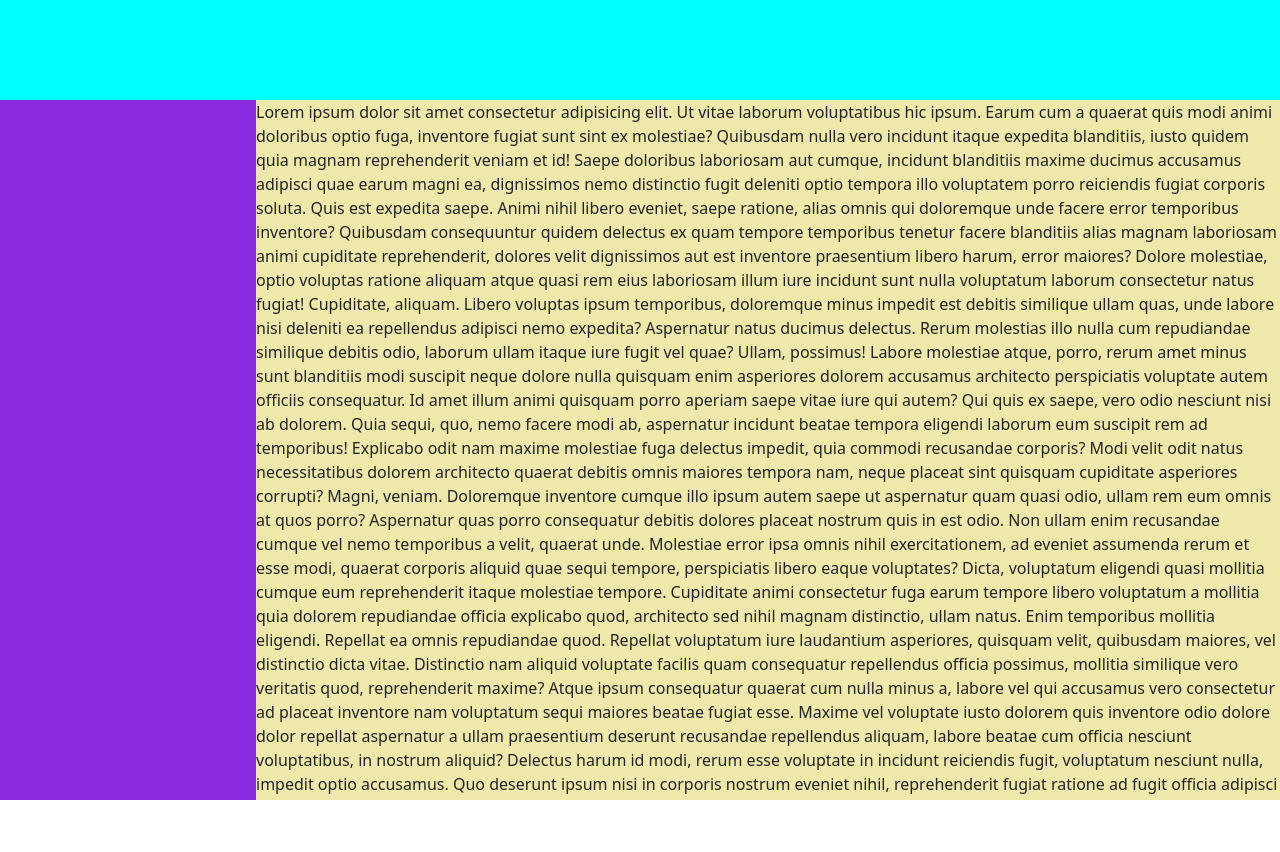
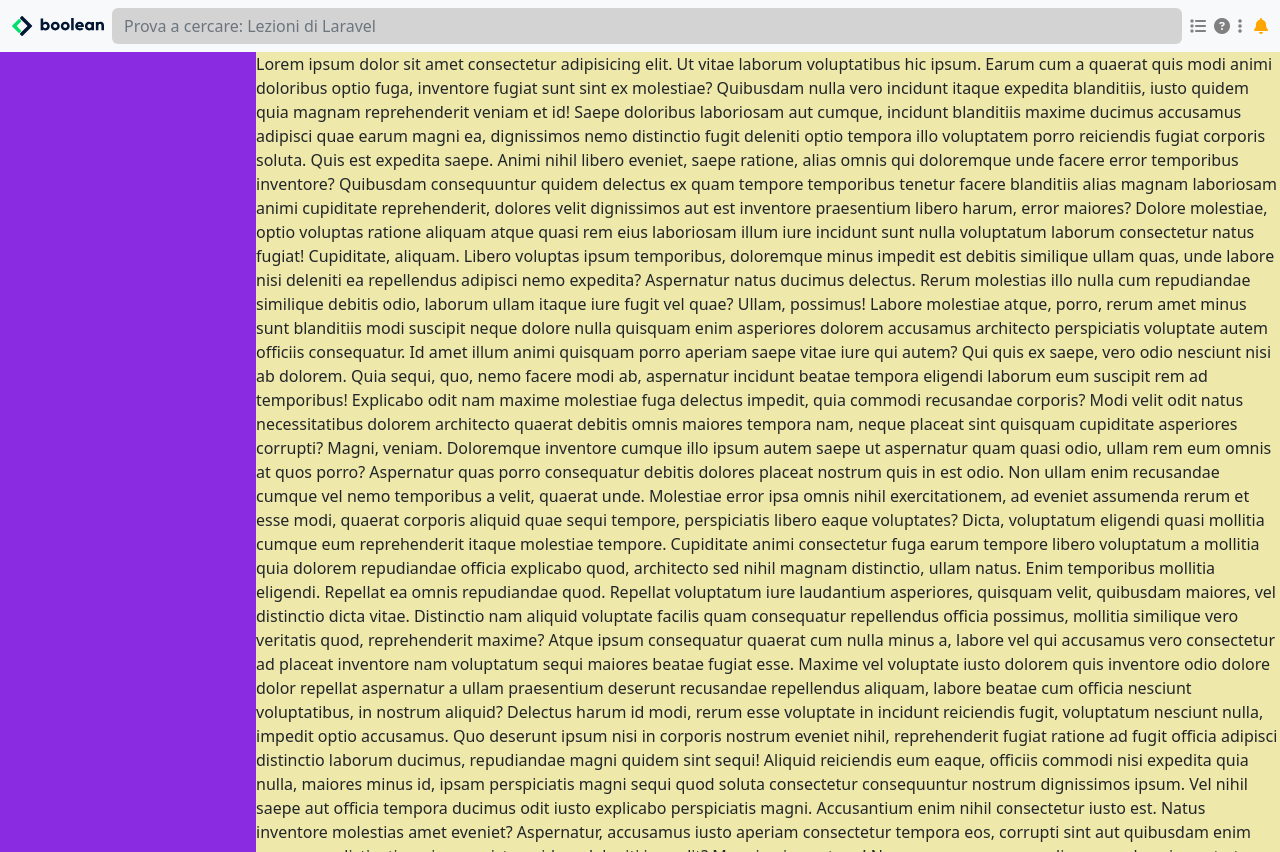
Before and after one commit to xGIANOx/html-css-bootstrap-dashboard, a plain HTML site: page index.html in a window 1280 px wide. Before the commit the page ends 800 px from the top, so only its background shows below. Drawn offline with nearby package versions, Linux system fonts and the light colour scheme.

Commit message:
[add] navbar

```diff
--- a/assets/css/style.css
+++ b/assets/css/style.css
@@ -1,15 +1,54 @@
 .debug .my_nav{
-    height: 100px;
+
     background-color: aqua;
 }
 .debug .my_side{
-    height: calc(100vh - 100px);
+    height: 100vh;
     width: 20%;
     background-color: blueviolet;
 }
 .debug .content{
     width: 80%;
-    height: calc(100vh - 100px);
+    height: 100vh;
     background-color: palegoldenrod;
     overflow-y: auto;
 }
+
+/* utilities */
+
+.max100{
+    max-width: 100%;
+}
+
+/* nav */
+
+
+.fa-bell{
+    color: orange;
+}
+
+.my_bg_lightgray{
+    background-color: lightgrey;
+}
+
+.nav_icons a{
+    color: gray;
+}
+
+/* responsive */
+
+@media screen and (max-width:991px) {
+    .lg_logo,
+    .nav_icons{
+        display: none;
+    }
+}
+
+@media screen and (min-width:992px){
+  .mobile_logo{
+    display: none;
+  }
+  .lg_logo{
+    display: inline-block;
+  }
+}
--- a/index.html
+++ b/index.html
@@ -6,11 +6,44 @@
     <meta name="viewport" content="width=device-width, initial-scale=1.0">
     <title>html-css-bootstrap-dashboard</title>
     <link href="https://cdn.jsdelivr.net/npm/bootstrap@5.2.3/dist/css/bootstrap.min.css" rel="stylesheet" integrity="sha384-rbsA2VBKQhggwzxH7pPCaAqO46MgnOM80zW1RWuH61DGLwZJEdK2Kadq2F9CUG65" crossorigin="anonymous">
+    <link rel="stylesheet" href="https://cdnjs.cloudflare.com/ajax/libs/font-awesome/6.2.1/css/all.min.css" integrity="sha512-MV7K8+y+gLIBoVD59lQIYicR65iaqukzvf/nwasF0nqhPay5w/9lJmVM2hMDcnK1OnMGCdVK+iQrJ7lzPJQd1w==" crossorigin="anonymous" referrerpolicy="no-referrer" />
     <link rel="stylesheet" href="./assets/css/style.css">
 </head>
 <body class="debug">
 
-    <div class="my_nav"></div>
+    <div class="my_nav">
+        <nav class="navbar navbar-expand-lg bg-light max100 d-flex g-2">
+
+            <div class="container-fluid d-flex justify-content-between">
+
+              <img width="50px" class="max100 mobile_logo" src="./assets/img/mobile-logo.png" alt="">
+
+              <img width="100px" class="max100 lg_logo d-sm-none d-md-none d-lg-flex pe-2" src="./assets/img/logo.svg" alt="">
+
+              <div class="form-outline d-flex flex-grow-1">
+                <input type="search" id="form1" class="form-control my_bg_lightgray border-0" placeholder="Prova a cercare: Lezioni di Laravel" aria-label="Search" />
+              </div>
+
+              <div class="nav_icons ps-2 d-sm-none d-md-none d-lg-flex">
+                <a href="#"><i class="fa-solid fa-list pe-1"></i></a>
+                <a href="#"><i class="fa-solid fa-circle-question ps-1 pe-1"></i></a>
+                <a href="#"><i class="fa-solid fa-ellipsis-vertical ps-1 pe-1"></i></a>
+              </div>
+
+              <div class="dropdown ps-2">
+
+                <i class="fa-solid fa-bell" type="button" data-bs-toggle="dropdown" aria-expanded="false"></i>
+
+                <ul class="dropdown-menu">
+                  <li><a class="dropdown-item" href="#">Action</a></li>
+                  <li><a class="dropdown-item" href="#">Another action</a></li>
+                  <li><a class="dropdown-item" href="#">Something else here</a></li>
+                </ul>
+
+              </div>
+            </div>
+          </nav>
+    </div>
 
     <main class="d-flex">
 
```
